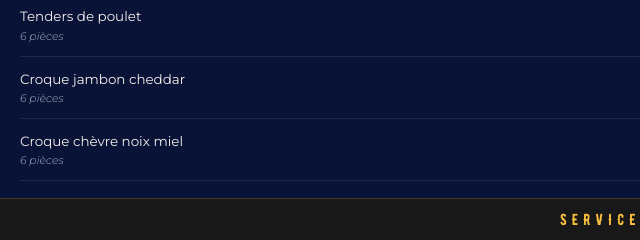
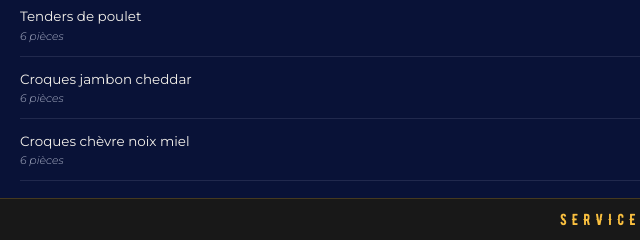
Before and after one commit to Opaliste/popoteetbieres, a plain HTML site: page index.html in a window 1280 px wide. Shown: the part 559-799 px from the top of the page, 0-640 px from the left. Drawn offline with nearby package versions, Linux system fonts and the light colour scheme.

Commit message:
Tapas : croques au pluriel

```diff
--- a/index.html
+++ b/index.html
@@ -255,8 +255,8 @@ body {
   <div class="item"><div class="item-name">Arancini raclette<div class="item-desc">8 pièces</div></div><div class="item-prices"><span class="price-single">12 €</span></div></div>
   <div class="item"><div class="item-name">Croquetas chorizo mozza<div class="item-desc">8 pièces</div></div><div class="item-prices"><span class="price-single">10 €</span></div></div>
   <div class="item"><div class="item-name">Tenders de poulet<div class="item-desc">6 pièces</div></div><div class="item-prices"><span class="price-single">10 €</span></div></div>
-  <div class="item"><div class="item-name">Croque jambon cheddar<div class="item-desc">6 pièces</div></div><div class="item-prices"><span class="price-single">9 €</span></div></div>
-  <div class="item"><div class="item-name">Croque chèvre noix miel<div class="item-desc">6 pièces</div></div><div class="item-prices"><span class="price-single">9 €</span></div></div>
+  <div class="item"><div class="item-name">Croques jambon cheddar<div class="item-desc">6 pièces</div></div><div class="item-prices"><span class="price-single">9 €</span></div></div>
+  <div class="item"><div class="item-name">Croques chèvre noix miel<div class="item-desc">6 pièces</div></div><div class="item-prices"><span class="price-single">9 €</span></div></div>
   <div class="item"><div class="item-name">Falafels<div class="item-desc">8 pièces</div></div><div class="item-prices"><span class="price-single">10 €</span></div></div>
   <div class="vin-subcat">Les planches</div>
   <div class="item"><div class="item-name">Saucisson<div class="item-desc">Parfums au choix</div></div><div class="item-prices"><span class="price-single">5,50 €</span></div></div>
```
